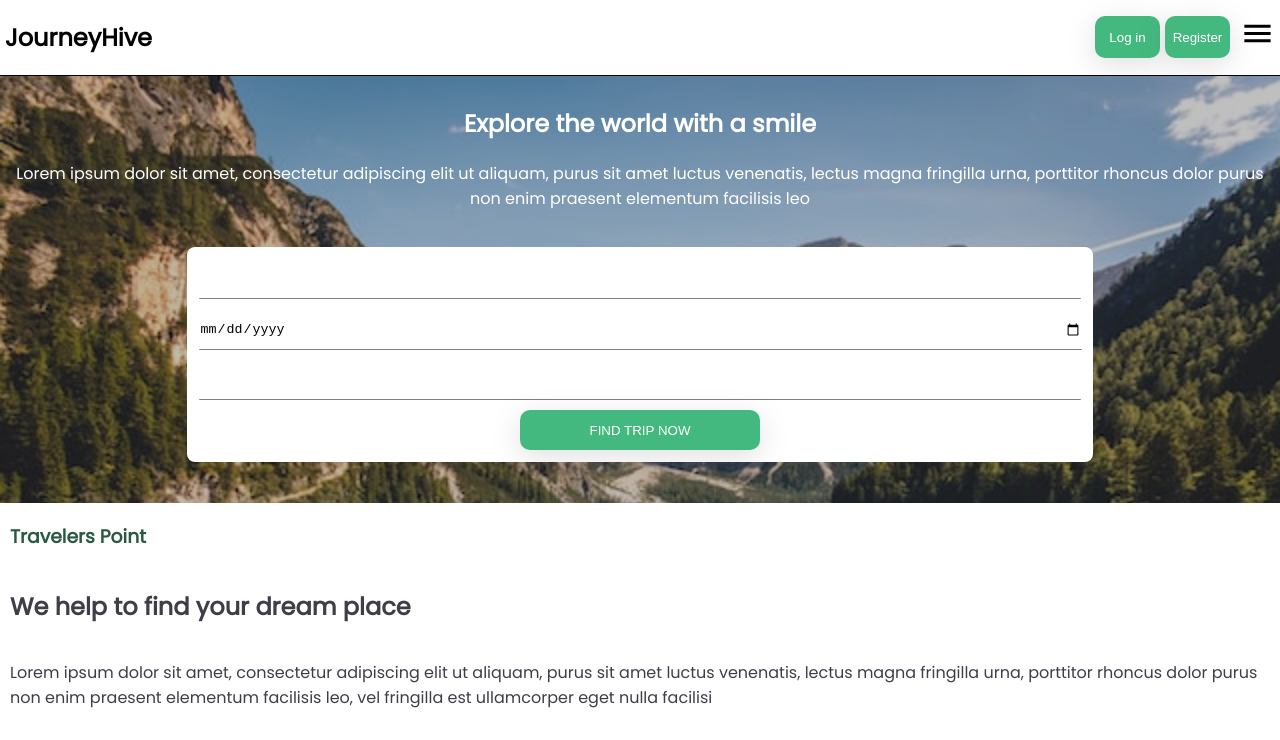
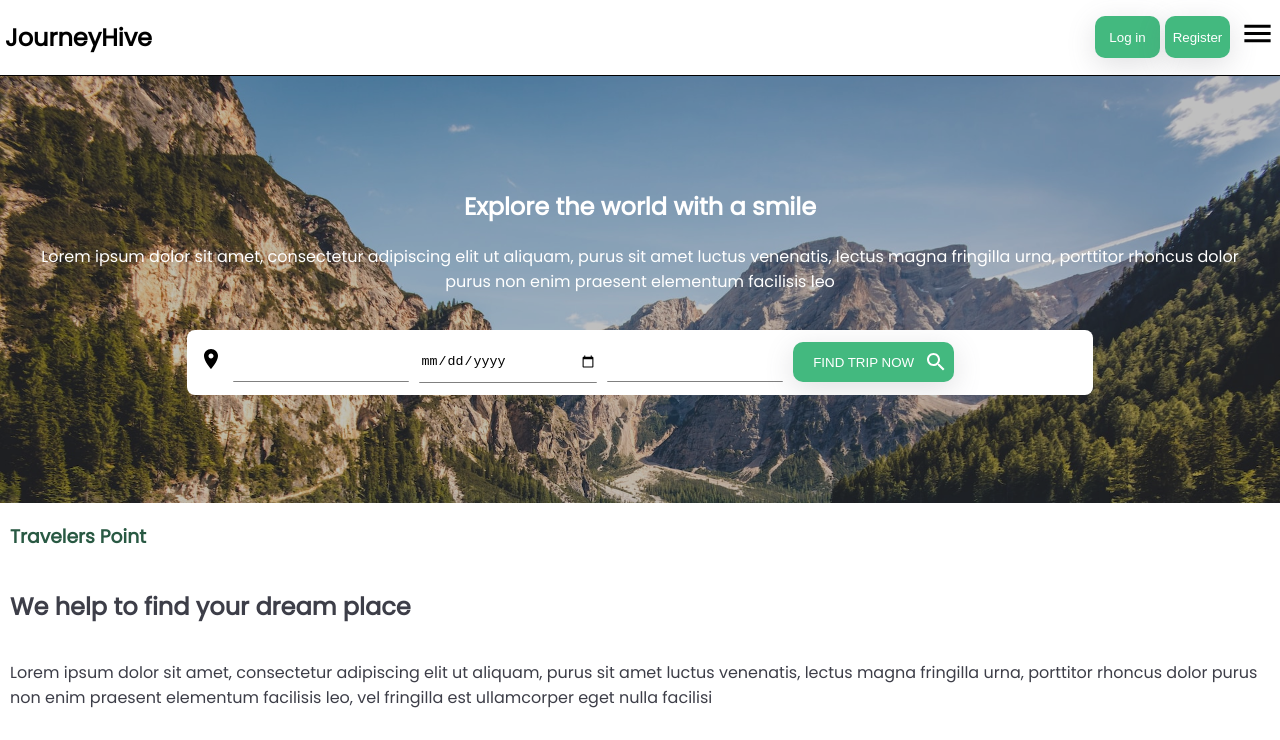
Before and after one commit to jkamin61/travel-web-app, a React (Create React App) app: page / in a window 1280 px wide. Shown: the top 740 px of the page. Built offline with nearby package versions, Linux system fonts and the light colour scheme.

Commit message:
mui icons for form

```diff
--- a/src/components/Explore/Explore.jsx
+++ b/src/components/Explore/Explore.jsx
@@ -1,4 +1,6 @@
 import css from './Explore.module.css';
+import SearchIcon from '@mui/icons-material/Search';
+import PlaceIcon from '@mui/icons-material/Place';
 
 export const Explore = () => {
     const handleExploreButtonAnimation = (event) => {
@@ -14,7 +16,7 @@ export const Explore = () => {
     return (
         <section className={css.explore}>
             <div className={css.mainText}>
-                <h2>Explore the world with a smile</h2>
+                <h2 className={css.exploreHeading}>Explore the world with a smile</h2>
                 <p>Lorem ipsum dolor sit amet, consectetur adipiscing elit ut aliquam, purus sit amet luctus
                     venenatis,
                     lectus magna fringilla urna, porttitor rhoncus dolor purus non enim praesent elementum facilisis
@@ -22,10 +24,15 @@ export const Explore = () => {
                 </p>
             </div>
             <form className={css.form}>
-                    <input type={"search"}  className={css.exploreInputs}></input>
-                    <input type={"date"} className={css.exploreInputs}></input>
-                    <input type={"search"} className={css.exploreInputs}></input>
-                    <button type={"submit"} className={css.exploreSubmitButton} onClick={handleFormSubmit} onMouseDown={handleExploreButtonAnimation} onMouseUp={handleExploreButtonAnimation}>FIND TRIP NOW</button>
+                <div>
+                <PlaceIcon></PlaceIcon>
+                </div>
+                <input type={"search"} className={css.exploreInputs}></input>
+                <input type={"date"} className={css.exploreInputs}></input>
+                <input type={"search"} className={css.exploreInputs}></input>
+                <button type={"submit"} className={css.exploreSubmitButton} onClick={handleFormSubmit}
+                        onMouseDown={handleExploreButtonAnimation} onMouseUp={handleExploreButtonAnimation}>FIND TRIP
+                    NOW<SearchIcon></SearchIcon></button>
             </form>
         </section>
     )
--- a/src/components/Explore/Explore.module.css
+++ b/src/components/Explore/Explore.module.css
@@ -44,6 +44,12 @@
 }
 
 .exploreSubmitButton {
+    display: flex;
+    flex-direction: row;
+    align-items: center;
+    justify-content: center;
+    gap: 10px;
+    padding-left: 20px;
     box-shadow: rgba(100, 100, 111, 0.2) 0 7px 29px 0;
     border: none;
     background-color: #43B97F;
@@ -72,3 +78,31 @@
     border-radius: 1px;
     width: 100%;
 }
+
+.exploreHeading {
+    padding-top: 15px;
+}
+
+@media screen and (min-width: 768px) {
+    .explore {
+        background-image: url("/src/images/pietro-de-grandi_medium.jpg");
+    }
+
+    .form {
+        flex-direction: row;
+    }
+
+    .exploreInputs {
+        width: 20%;
+    }
+
+    .exploreSubmitButton {
+        width: auto;
+        overflow: hidden;
+        white-space: nowrap;
+
+    }
+    .mainText {
+        margin: 0 10px;
+    }
+}
```
